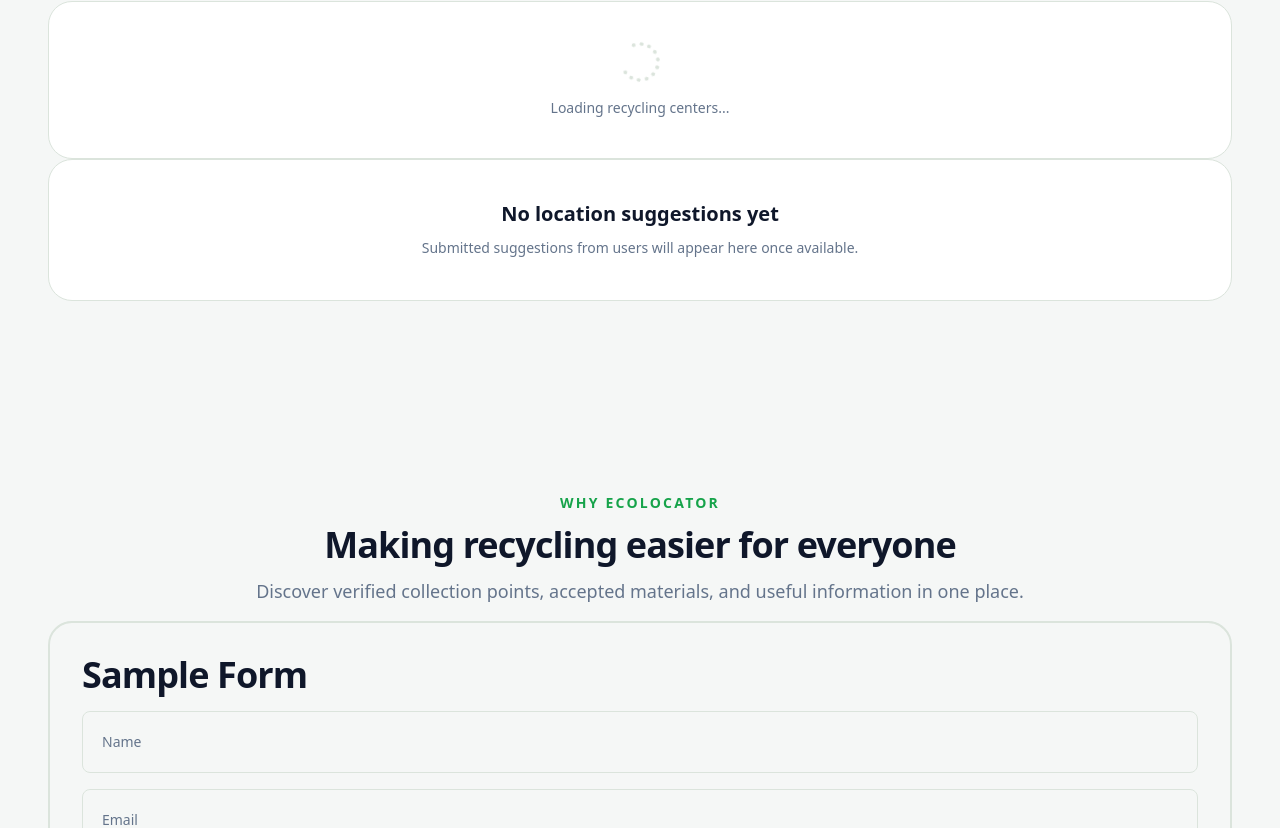
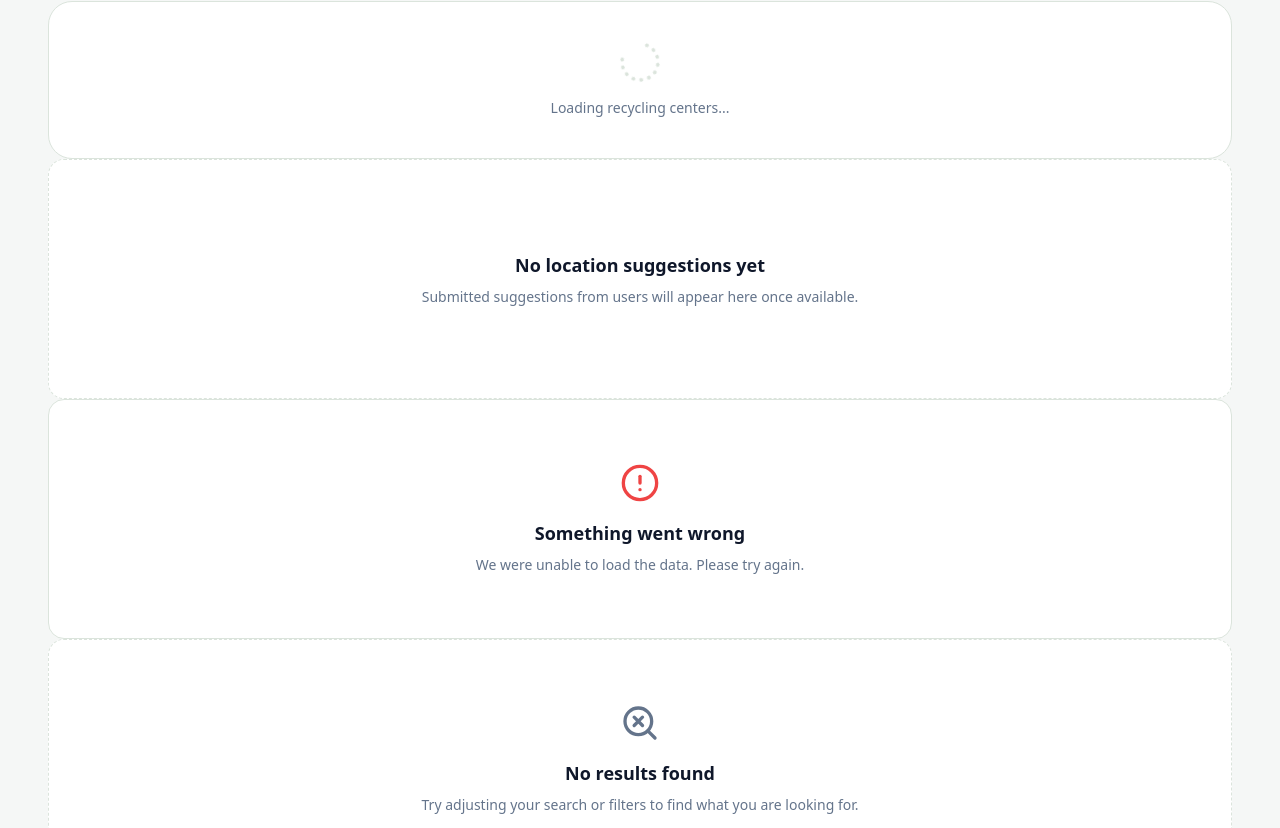
Before and after one commit to jamloresto/cmsc-207-ecolocator, a Next.js app in the folder apps/web/: page / in a window 1280 px wide. Shown: the part 392-1220 px from the top of the page. Built offline with nearby package versions, Linux system fonts and the light colour scheme.

Commit message:
feat(frontend): add reusable empty and error state components

```diff
--- a/apps/web/src/app/page.tsx
+++ b/apps/web/src/app/page.tsx
@@ -4,8 +4,8 @@ import { PageSkeleton } from '@/components/common/loading/page-skeleton';
 import { TableSkeleton } from '@/components/common/loading/table-skeleton';
 import { DialogDemo } from '@/components/DialogDemo';
 import { PublicLayout } from '@/components/layout/public-layout';
-import { EmptyState } from '@/components/shared/empty-state';
-import { LoadingState } from '@/components/shared/loading-state';
+import { EmptyState } from '@/components/common/states/empty-state';
+import { LoadingState } from '@/components/common/states/loading-state';
 import { Section } from '@/components/shared/section';
 import { SectionHeading } from '@/components/shared/section-heading';
 import { SectionSubheading } from '@/components/shared/section-subheading';
@@ -22,6 +22,8 @@ import { StatusPill } from '@/components/ui/status-pill';
 import { Switch } from '@/components/ui/switch';
 import { Textarea } from '@/components/ui/textarea';
 import { CheckCircle, Clock, XCircle } from 'lucide-react';
+import { ErrorState } from '@/components/common/states/error-state';
+import { NoResultsState } from '@/components/common/states/no-results-state';
 
 
 export default function HomePage() {
@@ -39,6 +41,8 @@ export default function HomePage() {
             title="No location suggestions yet"
             description="Submitted suggestions from users will appear here once available."
           />
+          <ErrorState />
+          <NoResultsState />
         </Section>
         <Section>
           <SectionHeading
--- /dev/null
+++ b/apps/web/src/components/common/states/empty-state.tsx
@@ -0,0 +1,39 @@
+import { ReactNode } from 'react';
+import { cn } from '@/lib/utils';
+
+type EmptyStateProps = {
+  title: string;
+  description?: string;
+  icon?: ReactNode;
+  action?: ReactNode;
+  className?: string;
+};
+
+export function EmptyState({
+  title,
+  description,
+  icon,
+  action,
+  className,
+}: EmptyStateProps) {
+  return (
+    <div
+      className={cn(
+        'border-border bg-card flex min-h-60 flex-col items-center justify-center rounded-2xl border border-dashed px-6 py-10 text-center',
+        className,
+      )}
+    >
+      {icon ? <div className="text-muted-foreground mb-4">{icon}</div> : null}
+
+      <h3 className="text-foreground text-lg font-semibold">{title}</h3>
+
+      {description ? (
+        <p className="text-muted-foreground mt-2 max-w-md text-sm">
+          {description}
+        </p>
+      ) : null}
+
+      {action ? <div className="mt-6">{action}</div> : null}
+    </div>
+  );
+}
--- /dev/null
+++ b/apps/web/src/components/common/states/error-state.tsx
@@ -0,0 +1,36 @@
+import { ReactNode } from 'react';
+import { AlertCircle } from 'lucide-react';
+import { cn } from '@/lib/utils';
+
+type ErrorStateProps = {
+  title?: string;
+  description?: string;
+  action?: ReactNode;
+  className?: string;
+};
+
+export function ErrorState({
+  title = 'Something went wrong',
+  description = 'We were unable to load the data. Please try again.',
+  action,
+  className,
+}: ErrorStateProps) {
+  return (
+    <div
+      className={cn(
+        'border-border bg-card flex min-h-60 flex-col items-center justify-center rounded-2xl border px-6 py-10 text-center',
+        className,
+      )}
+    >
+      <AlertCircle className="text-destructive mb-4 h-10 w-10" />
+
+      <h3 className="text-foreground text-lg font-semibold">{title}</h3>
+
+      <p className="text-muted-foreground mt-2 max-w-md text-sm">
+        {description}
+      </p>
+
+      {action ? <div className="mt-6">{action}</div> : null}
+    </div>
+  );
+}
--- /dev/null
+++ b/apps/web/src/components/common/states/no-results-state.tsx
@@ -0,0 +1,23 @@
+import { SearchX } from 'lucide-react';
+import { EmptyState } from './empty-state';
+
+type NoResultsStateProps = {
+  title?: string;
+  description?: string;
+  action?: React.ReactNode;
+};
+
+export function NoResultsState({
+  title = 'No results found',
+  description = 'Try adjusting your search or filters to find what you are looking for.',
+  action,
+}: NoResultsStateProps) {
+  return (
+    <EmptyState
+      icon={<SearchX className="h-10 w-10" />}
+      title={title}
+      description={description}
+      action={action}
+    />
+  );
+}
--- a/apps/web/src/components/shared/empty-state.tsx
+++ /dev/null
@@ -1,47 +0,0 @@
-import { ReactNode } from 'react';
-import { cn } from '@/lib/utils';
-
-type EmptyStateProps = {
-  title: string;
-  description?: string;
-  icon?: ReactNode;
-  action?: ReactNode;
-  className?: string;
-};
-
-export function EmptyState({
-  title,
-  description,
-  icon,
-  action,
-  className,
-}: EmptyStateProps) {
-  return (
-    <div
-      className={cn(
-        'border-border bg-card flex flex-col items-center justify-center gap-4 rounded-3xl border p-8 text-center md:p-10',
-        className,
-      )}
-    >
-      {icon ? (
-        <div className="text-primary bg-primary/10 flex h-14 w-14 items-center justify-center rounded-full">
-          {icon}
-        </div>
-      ) : null}
-
-      <div className="space-y-2">
-        <h3 className="text-foreground text-lg font-semibold md:text-xl">
-          {title}
-        </h3>
-
-        {description ? (
-          <p className="text-muted-foreground max-w-xl text-sm leading-6">
-            {description}
-          </p>
-        ) : null}
-      </div>
-
-      {action ? <div>{action}</div> : null}
-    </div>
-  );
-}
```
Also changed, not shown: apps/web/src/components/common/states/loading-state.tsx (renamed from apps/web/src/components/shared/loading-state.tsx).
